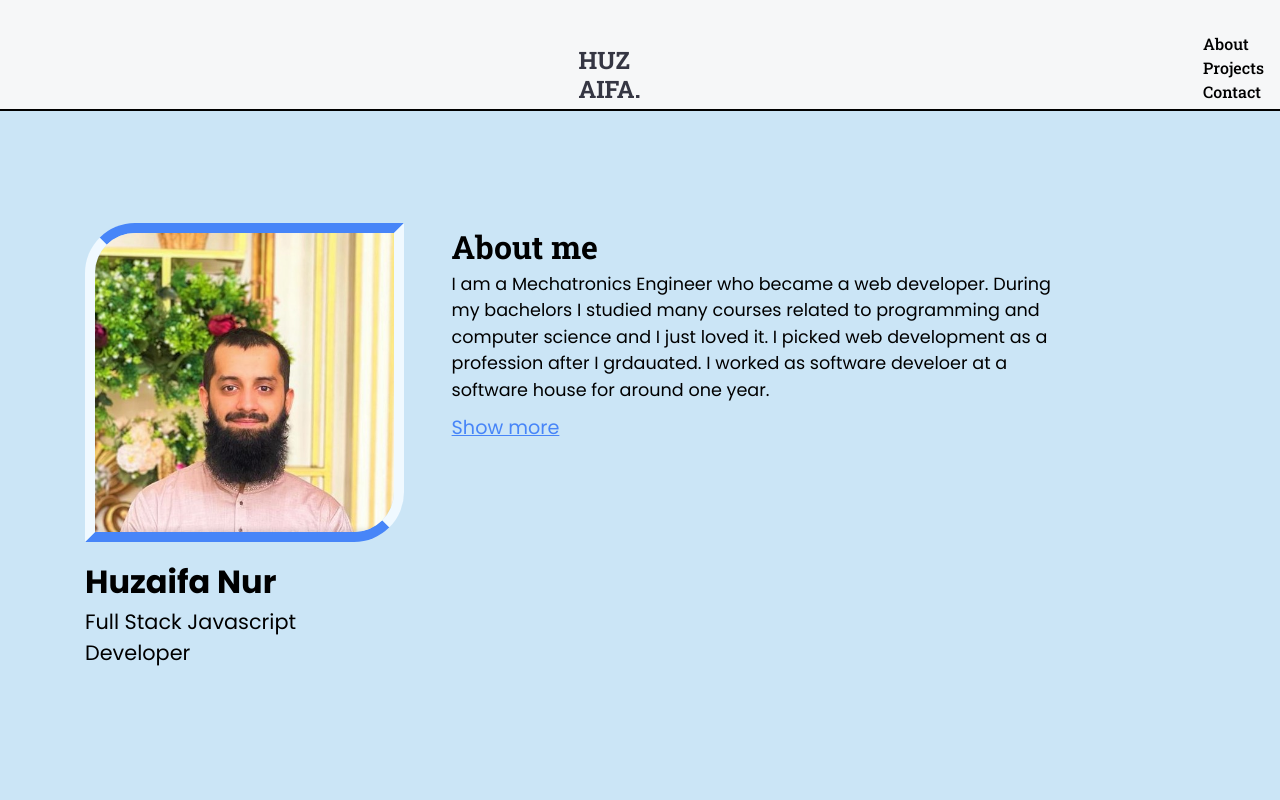
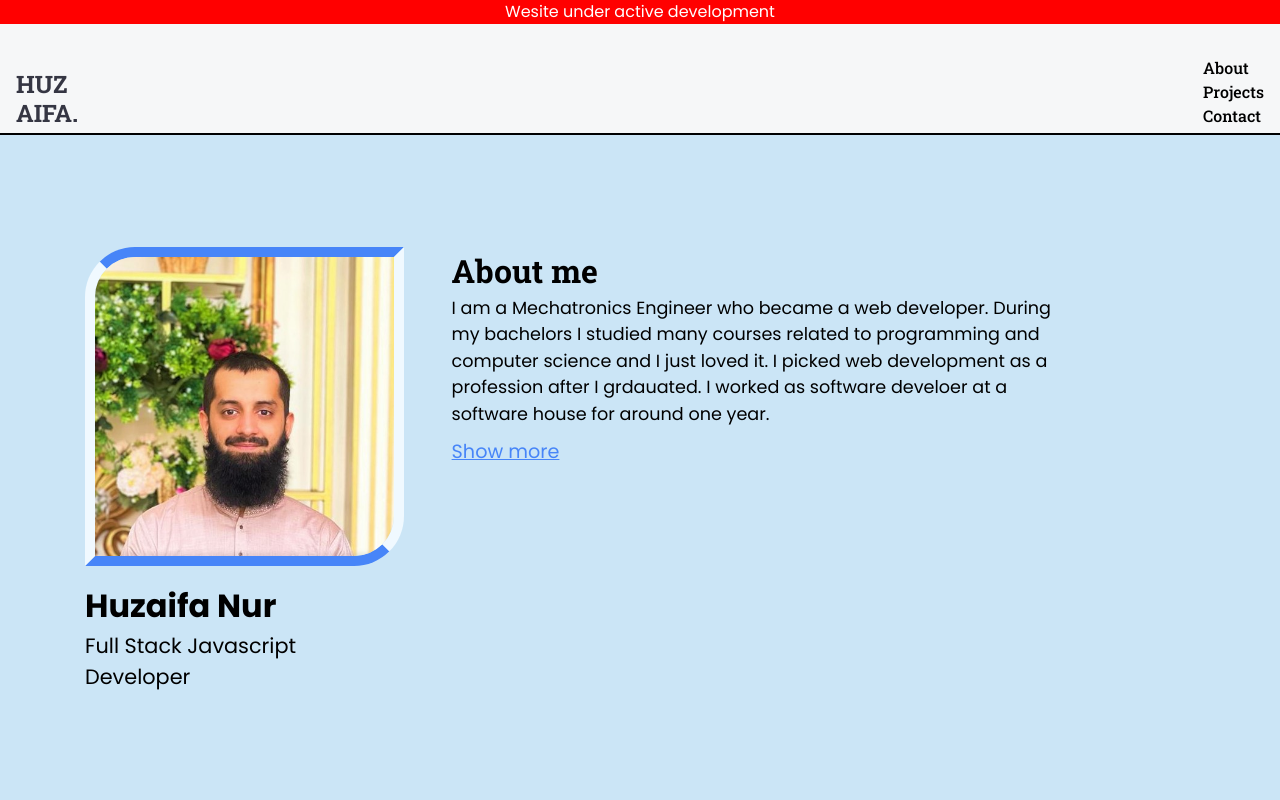
Before and after one commit to huzaifanur/portfolio, a Gatsby site: page / in a window 1280 px wide. Shown: the top 800 px of the page. Built offline with nearby package versions, Linux system fonts and the light colour scheme; Gatsby itself is replaced by a stand-in of ours.

Commit message:
Added Banner

```diff
--- a/src/components/layout/Layout.js
+++ b/src/components/layout/Layout.js
@@ -5,8 +5,17 @@ export default function Layout({ children }) {
   return (
     <>
       <title>Huzaifa</title>
+      <div
+        style={{
+          color: "white",
+          fontSize: "1rem",
+          textAlign: "center",
+          backgroundColor: "red",
+        }}
+      >
+        Wesite under active development
+      </div>
       <header className={header}>
-        <div></div>
         <p className={logo}>
           HUZ
           <br />
```
